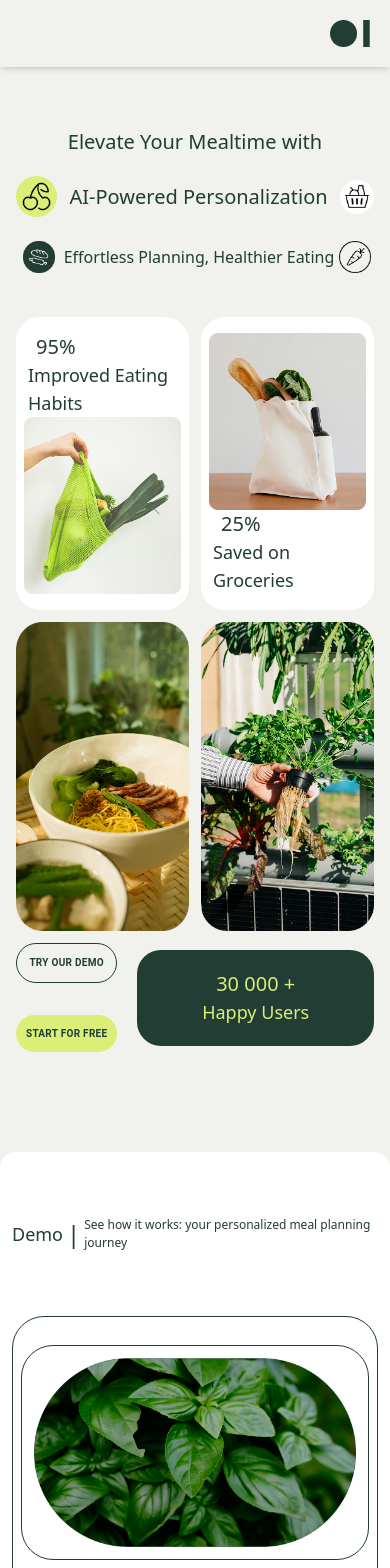
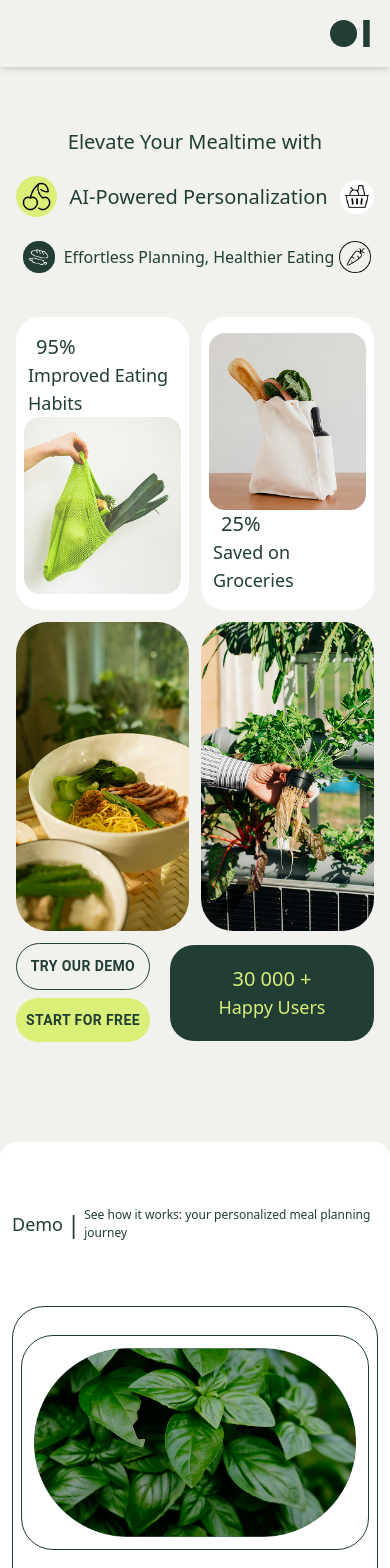
Before and after one commit to AtefFawz/ai_Chef, a Next.js app: page / in a window 390 px wide. Shown: the top 1568 px of the page. Built offline with nearby package versions, Linux system fonts and the light colour scheme; some icons are missing.

Commit message:
Refactor: enhance layout and styling of Blog, FaqItem, Home, Button, Card, and Heading components; adjust loading font size

```diff
--- a/src/app/aiChef/components/landing/blog/Blog.tsx
+++ b/src/app/aiChef/components/landing/blog/Blog.tsx
@@ -12,17 +12,21 @@ export default function Blog() {
   return (
     <section
       id="blog"
-      className="container mx-auto py-20 px-8 md:px-3 lg:px-8 text-[#213D34] xl:scale-85"
+      className="container mx-auto py-20  text-[#213D34] xl:scale-85"
     >
+      <div className="px-8 md:px-3 lg:px-8">
+        {" "}
         <Heading
           title="Healthy Insights"
           description="Latest News, Expert Blogs, and Nutritional Learning"
         />
+      </div>
+
       <motion.div
         variants={parentAnimate}
         initial="hidden"
         whileInView="visible"
-        className=" grid grid-cols-1 md:grid-cols-3 gap-4 w-full h-hull "
+        className=" grid grid-cols-1 md:grid-cols-3 gap-4 w-full h-hull px-2"
       >
         {/* Blog Item  */}
         {dataItemBlog?.length > 0 ? (
@@ -31,27 +35,30 @@ export default function Blog() {
               <motion.article
                 variants={childAnimateLeft}
                 key={item.id}
-                className="bg-white flex flex-col justify-evenly gap-y-7 w-full rounded-3xl p-5 pb-10"
+                className="bg-white flex flex-col justify-evenly gap-y-7 w-full rounded-3xl pb-10 p-2"
               >
-                <figure className="flex flex-col gap-y-7 items-start w-full  ">
+                <figure className="w-full space-y-7">
+                  <div className="overflow-hidden rounded-3xl">
                     <Image
-                    width={500}
-                    height={500}
                       src={item.img}
                       loading="lazy"
                       alt=" Image From Blog Section"
-                    className="object-cover w-full "
+                      className="object-cover w-full hover:scale-125 duration-300"
                     />
-                  <figcaption className="xl:text-2xl text-xl ">
+                  </div>
+
+                  <figcaption className="xl:text-2xl text-xl text-start px-2">
                     {item.description}
                   </figcaption>
                 </figure>
+                <div className="flex justify-center items-center">
                   <Buttons
                     content="Read More"
                     bg="#213D34"
                     textColor="#D9EF78"
-                  size="60%"
+                    size="80%"
                   />
+                </div>
               </motion.article>
             );
           })
--- a/src/app/aiChef/components/landing/faq/FaqItem.tsx
+++ b/src/app/aiChef/components/landing/faq/FaqItem.tsx
@@ -10,13 +10,6 @@ export default function FaqItem({ faqData }: { faqData: faqDataType }) {
   const [active, setActive] = useState(false);
   const handelClick = () => {
     setActive((prev) => !prev);
-  };
-  const btnStyle = {
-    backgroundColor: active ? "#D9EF78" : "transparent",
-    padding: "20px 8px",
-
-    borderRadius: "99999px",
-    border: "1px solid #213D34 ",
   };
   return (
     <motion.article
@@ -31,12 +24,7 @@ export default function FaqItem({ faqData }: { faqData: faqDataType }) {
         }}
       >
         <AccordionSummary
-          expandIcon={
-            <span style={btnStyle}>
-              {" "}
-              <ArrowDownwardIcon />
-            </span>
-          }
+          expandIcon={<ArrowDownwardIcon />}
           aria-controls="panel1-content"
           id="panel1-header"
         >
--- a/src/app/aiChef/components/landing/home/Home.tsx
+++ b/src/app/aiChef/components/landing/home/Home.tsx
@@ -115,7 +115,7 @@ export default function Home() {
           </motion.div>
           {/* Column Five => Image Plant*/}
           <motion.div
-            className="col-span-1 md:row-span-4 h-full order-5 md:order-0"
+            className="col-span-1 md:row-span-4 h-full order-5 md:order-0 rounded-4xl overflow-hidden"
             initial={{ opacity: 0, x: 100 }}
             whileInView={{ opacity: 1, x: 0 }}
             transition={{ duration: 0.8, type: "tween", ease: "easeInOut" }}
@@ -123,12 +123,12 @@ export default function Home() {
             <Image
               src={gridSectionData.plantImage}
               alt="Image Shopping"
-              className=" w-full h-full"
+              className=" w-full h-full hover:scale-125 duration-300"
             />
           </motion.div>
           {/* Column Four => Image Food */}
           <motion.div
-            className=" h-full w-full col-span-1 md:row-span-4 order-4  md:order-0"
+            className=" h-full w-full col-span-1 md:row-span-4 order-4 rounded-4xl  md:order-0 overflow-hidden"
             initial={{ opacity: 0, y: -200 }}
             whileInView={{ opacity: 1, y: 0 }}
             transition={{ duration: 0.8, type: "tween", ease: "easeInOut" }}
@@ -136,12 +136,12 @@ export default function Home() {
             <Image
               src={gridSectionData.foodImage}
               alt="Image Food"
-              className="h-full"
+              className="h-full hover:scale-125 duration-300 "
             />
           </motion.div>
           {/* Column Three => Buttons Group */}
           <div className="md:col-span-1 col-span-2 row-span-4 w-full flex md:flex-col justify-around order-6 md:order-0 gap-5 items-center">
-            <div className="flex flex-col gap-8 text-[#213D34] lg:w-[70%] md:w-full">
+            <div className="flex flex-col md:gap-4 gap-2 text-[#213D34] lg:w-[70%] md:w-full">
               <Buttons
                 content="Try Our Demo"
                 border="1"
--- a/src/app/aiChef/components/shared/components/Button.tsx
+++ b/src/app/aiChef/components/shared/components/Button.tsx
@@ -28,7 +28,7 @@ export default function Buttons({
       initial={{ scaleX: 0, opacity: 0, y: 60 }}
       transition={{ duration: 0.8, type: "spring" }}
       whileHover={{ scale: 1.05 }}
-      className={`rounded-4xl  border-${border} bg-[${bg}] border-[${borderColor}] cursor-pointer overflow-hidden text-nowrap w-full`}
+      className={`rounded-4xl  border-${border} bg-[${bg}] border-[${borderColor}] cursor-pointer overflow-hidden text-nowrap w-full text-sm`}
       style={{ width: size, backgroundColor: bg }}
     >
       <Button
@@ -36,11 +36,10 @@ export default function Buttons({
           color: textColor,
           padding: "10px 10px",
           minWidth: mainWidth,
-          fontSize: "10px",
           fontWeight: "bold",
         }}
         onClick={onClick}
-        className="w-full h-full "
+        className="w-full h-full text-sm"
       >
         {content}
       </Button>
--- a/src/app/aiChef/components/shared/components/Card.tsx
+++ b/src/app/aiChef/components/shared/components/Card.tsx
@@ -1,5 +1,3 @@
-"use client";
-import { motion } from "framer-motion";
 import Image, { StaticImageData } from "next/image";
 
 interface StatsCardProps {
@@ -25,16 +23,15 @@ export default function StatsCard({
       <h2 className={`text-lg md:text-xl lg:text-xl px-1 order-${order}`}>
         {title}
       </h2>
-      <motion.div layout
-      whileHover={{scale:1.03}}
-      transition={{duration:.3}}
-        className={`flex items-center justify-center w-full overflow-hidden `}>
+      <div
+        className={`flex items-center justify-center w-full overflow-hidden rounded-2xl `}
+      >
         <Image
           src={imageSrc}
           alt={altText}
-          className={` h-full object-cover w-full overflow-hidden`}
+          className={` h-full object-cover w-full hover:scale-125 duration-300`}
         />
-      </motion.div>
+      </div>
     </div>
   );
 }
--- a/src/app/aiChef/components/shared/components/Heading.tsx
+++ b/src/app/aiChef/components/shared/components/Heading.tsx
@@ -4,10 +4,8 @@ interface types {
 }
 export default function Heading({ title, description }: types) {
   return (
-    <div className="flex md:max-w-[80%] lg:max-w-[70%] w-full pb-16 items-baseline items-center">
-      <h1 className="text-lg md:text-2xl xl:text-3xl md:text-nowrap">
-        {title}{" "}
-      </h1>
+    <div className="flex md:max-w-[80%] lg:max-w-[70%] w-full pb-16  items-center">
+      <h1 className="text-lg md:text-2xl xl:text-3xl text-nowrap">{title} </h1>
       <span className="text-2xl mx-1">|</span>
       <p className="text-[12px] xl:text-lg "> {description}</p>
     </div>
--- a/src/app/loading.tsx
+++ b/src/app/loading.tsx
@@ -18,7 +18,7 @@ export default function Loading() {
           height: "100%",
           backgroundColor: "rgba(255, 255, 255, 0.7)",
           zIndex: 9999,
-          fontSize: "42px",
+          fontSize: "25px",
           fontWeight: "bold",
           textAlign: "center",
         }}
```
Lines whose indentation alone changed are shown as unchanged.
